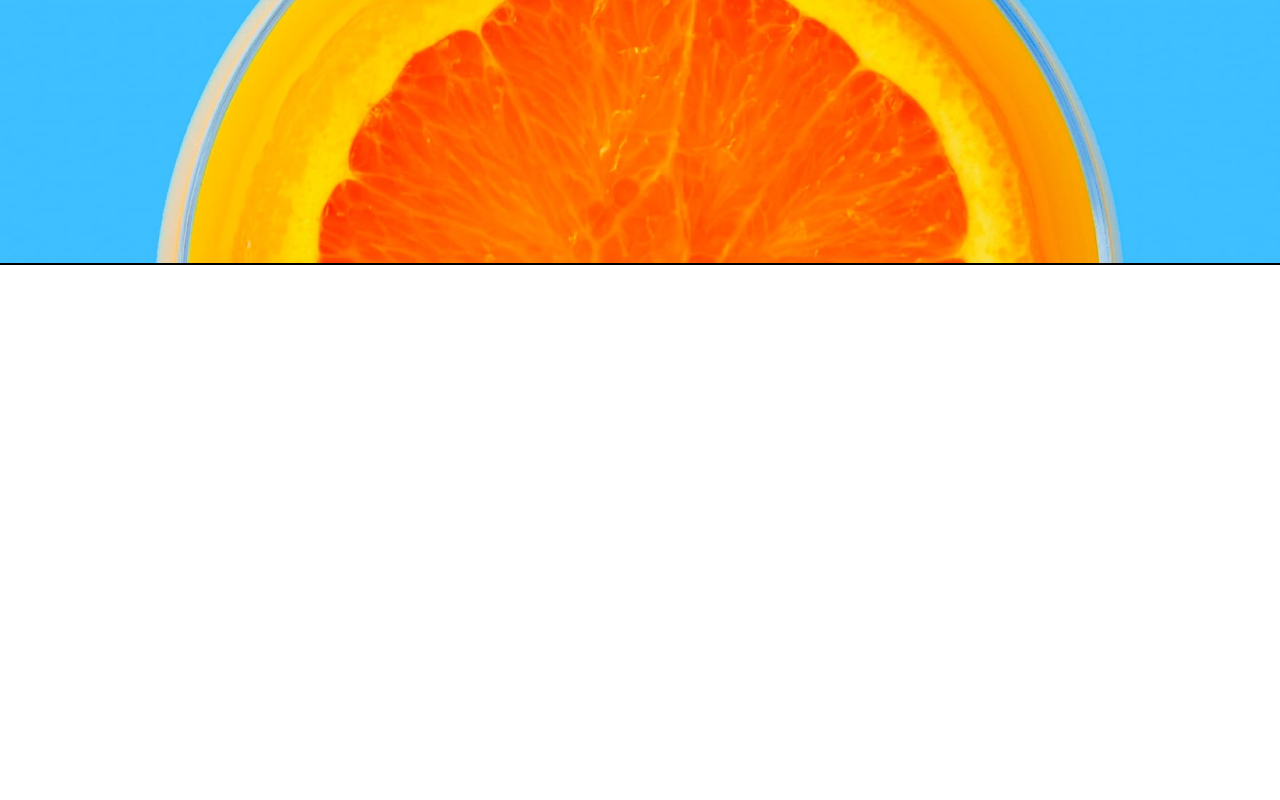
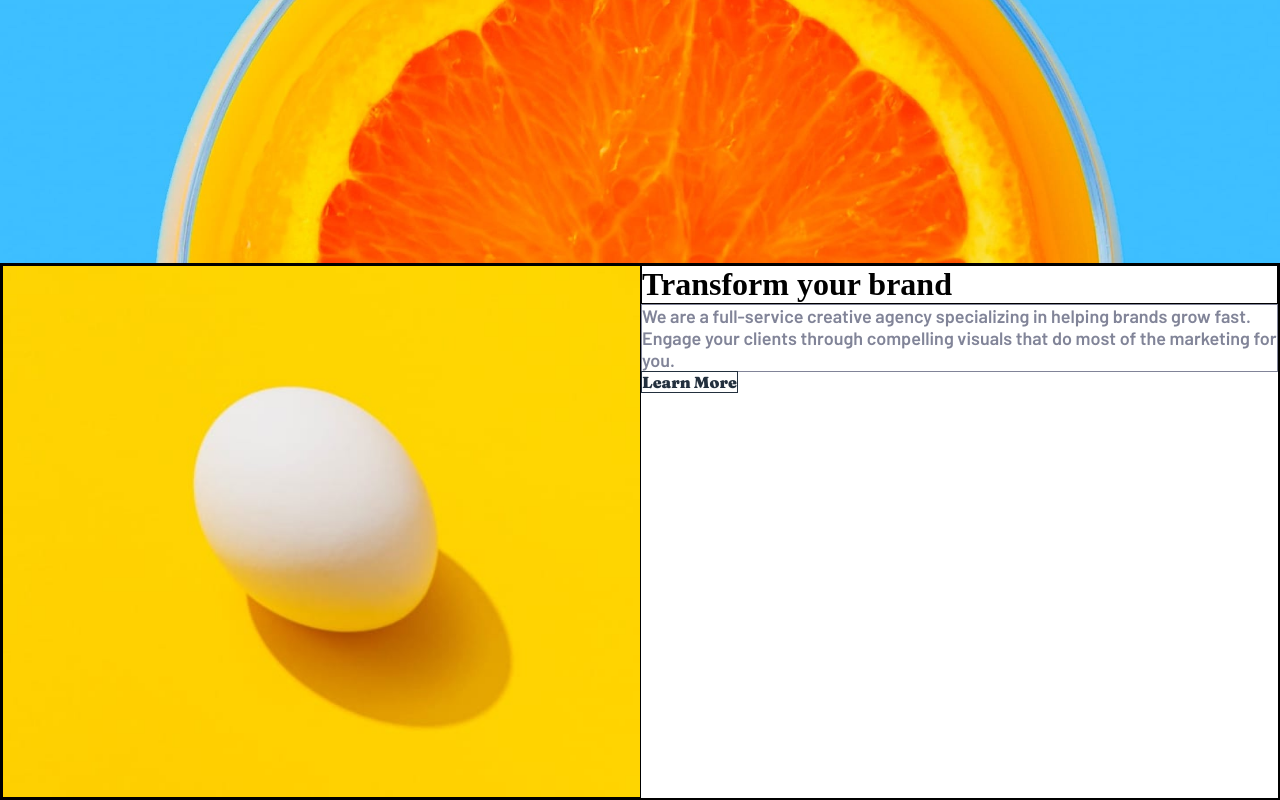
Before and after one commit to Nhoj-Plummer/sunnyside-agency-landing-page, a React (Create React App) app: page / in a window 1280 px wide. Shown: the part 660-1460 px from the top of the page. Before the commit the page ends 925 px from the top, so only its background shows below. Built offline with nearby package versions, Linux system fonts and the light colour scheme.

Commit message:
Making progress

```diff
--- a/src/assets/desktop/assetsdesktop.js
+++ b/src/assets/desktop/assetsdesktop.js
@@ -6,4 +6,4 @@ export {default as DesktopGraphicDesign} from "./image-graphic-design.jpg"
 export {default as DesktopHeader} from "./image-header.jpg"
 export {default as DesktopPhotography} from "./image-photography.jpg"
 export {default as DesktopStandOut} from "./image-stand-out.jpg"
-export {default as DesktopTransform} from "./image-transform.jpg"
+export {default as DesktopEgg} from "./image-transform.jpg"
--- a/src/assets/mobile/assetsmobile.js
+++ b/src/assets/mobile/assetsmobile.js
@@ -6,4 +6,4 @@ export {default as MobileGraphicDesign} from "./image-graphic-design.jpg"
 export {default as MobileHeader} from "./image-header.jpg"
 export {default as MobilePhotography} from "./image-photography.jpg"
 export {default as MobileStandOut} from "./image-stand-out.jpg"
-export {default as MobileImageTransforms} from "./image-transform.jpg"
+export {default as MobileEgg} from "./image-transform.jpg"
--- a/src/components/Graphic/Graphic.css
+++ b/src/components/Graphic/Graphic.css
@@ -0,0 +1,67 @@
+.graphic-container {
+  display: flex;
+  border: 1px solid;
+}
+.graphic-container_image {
+  flex: 1;
+  display: flex;
+  align-content: center;
+  justify-content: center;
+  border: 1px solid;
+}
+
+.graphic-container_image img {
+  display: block;
+  max-height: 100%;
+  max-width: 100%;
+}
+
+.graphic-container_text {
+  flex: 1;
+}
+
+.graphic-container_text h1,
+.graphic-container_text p,
+.graphic-container_text a {
+  border: 1px solid;
+}
+
+.graphic-container_text .graphic-container_text h1,
+.graphic-container_text a {
+  font-family: var(--font-family-2);
+  color: var(--color-vddb);
+  font-weight: 900;
+}
+
+.graphic-container_text p {
+  font-weight: 600;
+  color: var(--color-dgb);
+  font-size: 18px;
+  font-family: var(--font-family-1);
+}
+
+.graphic-container_text span a {
+  text-decoration: none;
+}
+
+/* Conditional Section */
+/* Mobile Rules */
+@media screen and (max-width: 540px) {
+  .graphic-container {
+    flex-direction: column;
+  }
+
+  .graphic-container_text {
+  }
+
+  .graphic-container_text h1 {
+  }
+
+  /* .graphic-container_image {
+    background: url("../../assets/mobile/image-transform.jpg");
+  } */
+}
+
+/* Desktop Rules */
+@media screen and (min-width: 540px) {
+}
--- a/src/components/Graphic/Graphic.js
+++ b/src/components/Graphic/Graphic.js
@@ -1,10 +1,26 @@
 import React from "react"
 import "./Graphic.css"
+import {DesktopEgg} from "../../assets/desktop/assetsdesktop.js"
+import {MobileEgg} from "../../assets/mobile/assetsmobile"
 
 const Graphic = () => {
-  return <div className="graphic-container">
-
-  </div>
+  return (
+    <div className="graphic-container">
+      <div className="graphic-container_image">
+        <picture>
+          <source media="(min-width: 541px)" srcSet={DesktopEgg} />
+          <img src={MobileEgg} alt="img" />
+        </picture>
+      </div>
+      <div className="graphic-container_text">
+        <h1>Transform your brand</h1>
+        <p>We are a full-service creative agency specializing in helping brands grow fast. Engage your clients through compelling visuals that do most of the marketing for you.</p>
+        <span>
+          <a href="#learnmore">Learn More</a>
+        </span>
+      </div>
+    </div>
+  )
 }
 
 export default Graphic
--- a/src/components/Navbar/Navbar.css
+++ b/src/components/Navbar/Navbar.css
@@ -16,8 +16,6 @@
   font-weight: 700;
 }
 
-.navbar-container p {
-}
 
 .navbar-container a {
   text-decoration: none;
```
